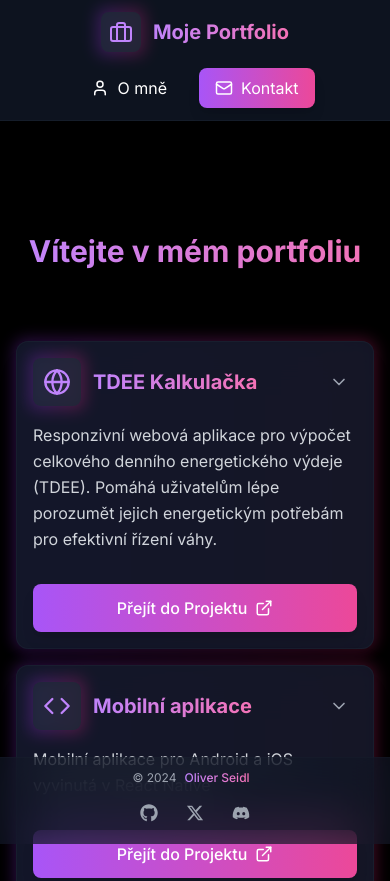
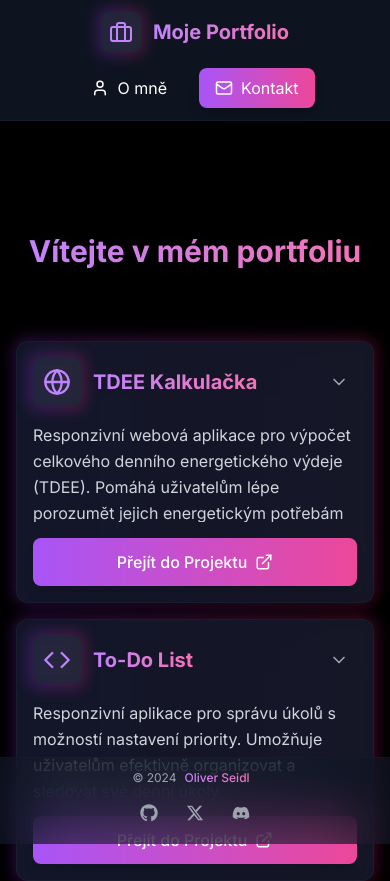
Before and after one commit to Olinkkt/oliverseidl, a Next.js app: page / in a window 390 px wide. Shown: the top 881 px of the page. Built offline with nearby package versions, Linux system fonts and the light colour scheme.

Commit message:
Update project details in page.tsx: replaced existing project with a new To-Do List application, enhanced project description, and improved layout for better responsiveness. Adjusted image aspect ratio and added size attributes for optimized rendering.

```diff
--- a/app/page.tsx
+++ b/app/page.tsx
@@ -33,10 +33,10 @@ const projects = [
   },
   {
     id: 2,
-    name: 'Mobilní aplikace',
-    description: 'Mobilní aplikace pro Android a iOS vyvinutá v React Native',
-    url: 'https://example.com/project2',
-    image: '/path/to/image2.jpg',
+    name: 'To-Do List',
+    description: 'Responzivní aplikace pro správu úkolů s možností nastavení priority. Umožňuje uživatelům efektivně organizovat a sledovat své denní úkoly.',
+    url: 'https://to-do-list-beta-lyart-38.vercel.app/',
+    image: '/images/to-do.png',
     icon: <div className="w-12 h-12 relative">
       <div className="absolute -inset-1 bg-gradient-to-r from-purple-600 to-pink-600 rounded-lg blur opacity-30 group-hover:opacity-100 transition duration-1000"></div>
       <div className="relative h-full w-full p-2.5 bg-gray-800/80 rounded-lg group-hover:bg-gray-800/90 transition-colors flex items-center justify-center">
@@ -130,10 +130,12 @@ export default function Home() {
                         </button>
                       </div>
 
-                      {/* Popis projektu */}
-                      <p className="text-gray-300 text-base leading-relaxed">
-                        {project.description}
-                      </p>
+                      {/* Popis projektu - fixní výška */}
+                      <div className="h-[100px] overflow-auto mb-4">
+                        <p className="text-gray-300 text-base leading-relaxed">
+                          {project.description}
+                        </p>
+                      </div>
 
                       {/* Rozbalitelný obsah */}
                       <motion.div
@@ -141,7 +143,6 @@ export default function Home() {
                         animate={{
                           height: expandedProjects[project.id] ? 'auto' : 0,
                           opacity: expandedProjects[project.id] ? 1 : 0,
-                          marginBottom: expandedProjects[project.id] ? 16 : 0
                         }}
                         transition={{
                           duration: 0.3,
@@ -159,10 +160,11 @@ export default function Home() {
                             duration: 0.3,
                             ease: "easeInOut"
                           }}
+                          className="mb-6"
                         >
                           <div className="space-y-4">
                             {/* Obrázek projektu */}
-                            <div className="relative w-full h-[300px] rounded-lg overflow-hidden">
+                            <div className="relative aspect-[16/9] rounded-lg overflow-hidden">
                               <Image
                                 src={project.image}
                                 alt={project.name}
@@ -170,6 +172,7 @@ export default function Home() {
                                 className="object-cover rounded-lg"
                                 priority={project.id === 1}
                                 quality={90}
+                                sizes="(max-width: 768px) 100vw, 50vw"
                               />
                             </div>
                           </div>
@@ -177,7 +180,7 @@ export default function Home() {
                       </motion.div>
 
                       {/* Tlačítko - vždy na spodku karty */}
-                      <div className="mt-auto pt-4">
+                      <div className="mt-auto">
                         <a
                           href={project.url}
                           target="_blank"
```
Also changed, not shown: public/images/to-do.png (added).
